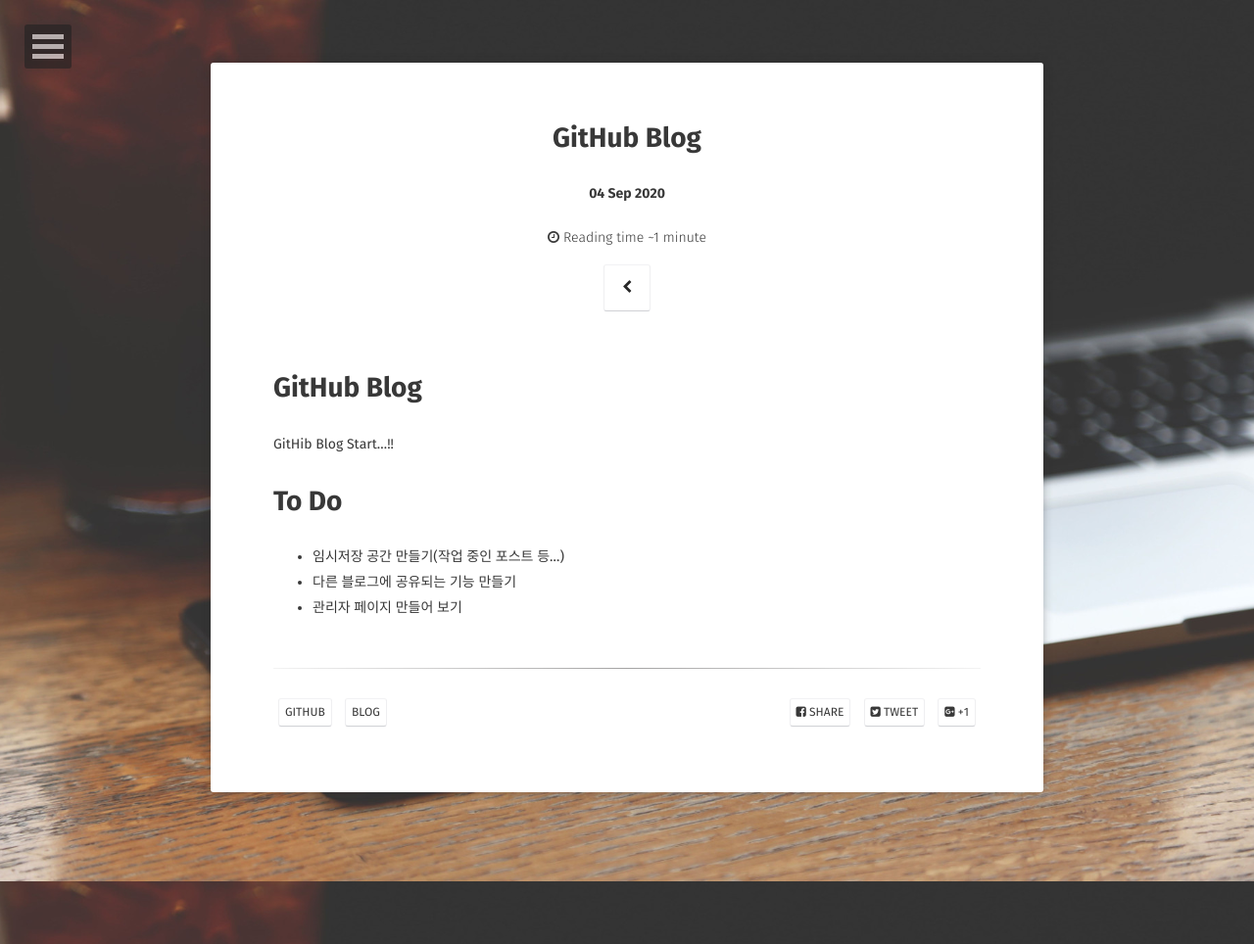
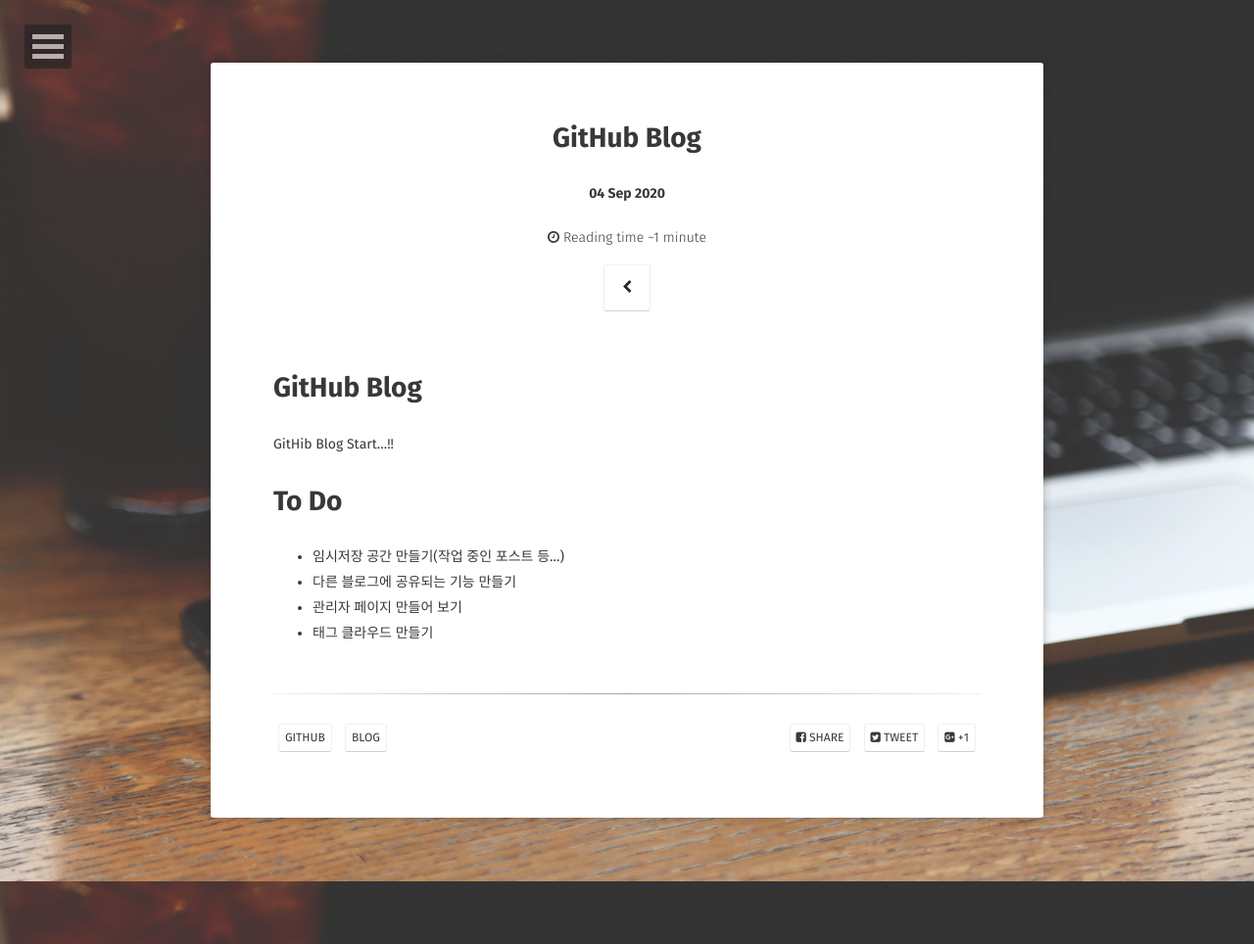
Before and after one commit to skypotato/skypotato.github.io, a Jekyll site: the page built from _posts/2020-09-04-GitHub-post.md, in a window 1280 px wide. Shown: the whole page at 98% size. Built offline with Jekyll 4.4.1, drawn with Linux system fonts in a browser that asks for light colours; some web fonts are replaced.

Commit message:
2020.09.21 : 수정

```diff
--- a/_posts/2020-09-04-GitHub-post.md
+++ b/_posts/2020-09-04-GitHub-post.md
@@ -15,3 +15,4 @@
 - 임시저장 공간 만들기(작업 중인 포스트 등...)
 - 다른 블로그에 공유되는 기능 만들기
 - 관리자 페이지 만들어 보기
+- 태그 클라우드 만들기
```
